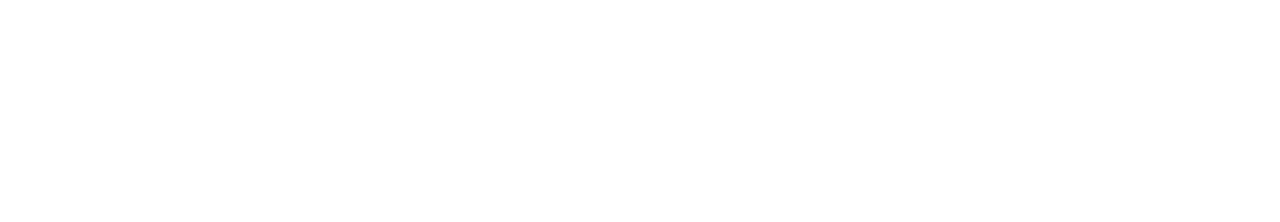
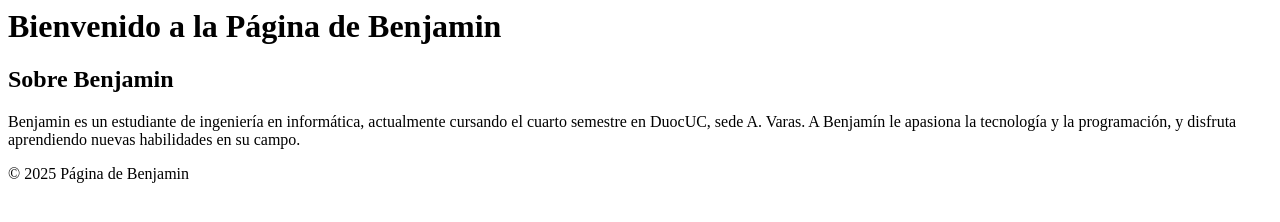
Before and after one commit to doscares/Actividad-1.2.2, a plain HTML site: page htmls/pagina_benjamin.html in a window 1280 px wide. Drawn offline with Linux system fonts and the light colour scheme.

Commit message:
arreglé links de botones y empezé progreso en pagina_benjamin.html

```diff
--- a/htmls/pagina_benjamin.html
+++ b/htmls/pagina_benjamin.html
@@ -0,0 +1,24 @@
+<html lang="es">
+<head>
+    <meta charset="UTF-8">
+    <meta name="viewport" content="width=device-width, initial-scale=1.0">
+    <title>Página de Benjamin</title>
+    <link rel="stylesheet" href="styles.css">
+</head>
+<body>
+    <header>
+        <h1>Bienvenido a la Página de Benjamin</h1>
+    </header>
+    <main>
+        <section>
+            <h2>Sobre Benjamin</h2>
+            <p>Benjamin es un estudiante de ingeniería en informática, actualmente cursando el cuarto semestre en DuocUC, sede A. Varas.
+                A Benjamín le apasiona la tecnología y la programación, y disfruta aprendiendo nuevas habilidades en su campo.
+            </p>
+        </section>
+    </main>
+    <footer>
+        <p>&copy; 2025 Página de Benjamin</p>
+    </footer>
+</body>
+</html>
```
Also changed, not shown: htmls/index.html (+3 -3 lines).
